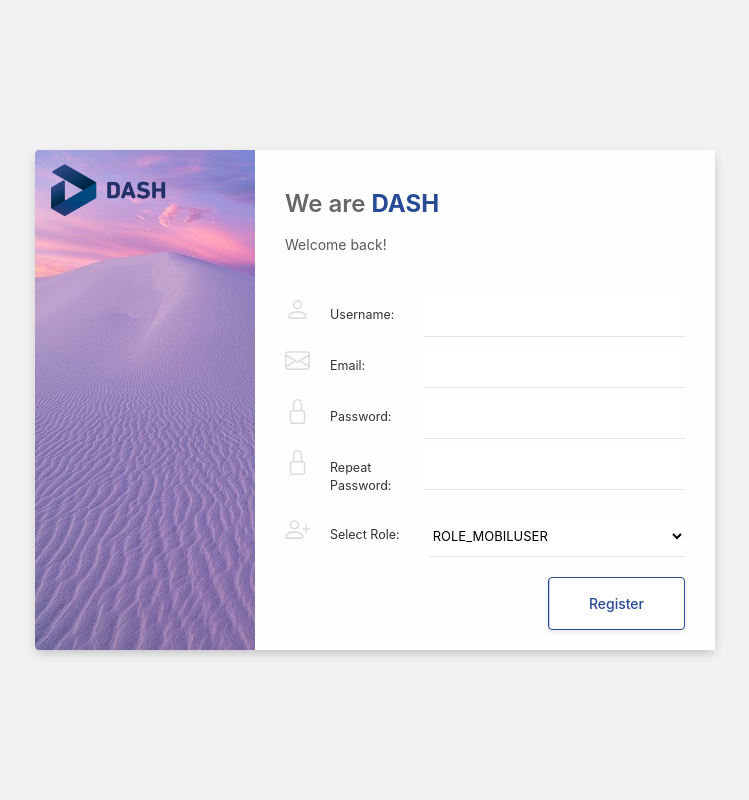
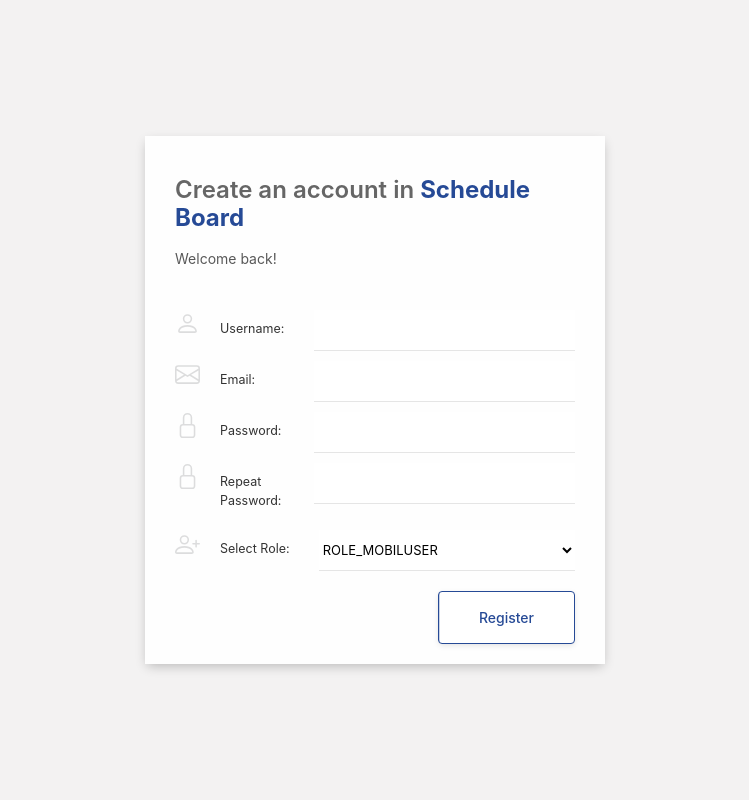
Before and after one commit to naidra/CronJob_symfony_app, a Symfony app: template templates/registration/register.html.twig in a window 1280 px wide. Shown: the whole page, without its empty margins (265-1014 px from the left). Run offline with Twig, Linux system fonts and the light colour scheme; the template is opened without the code that fills it, so the values that code supplies are empty; form fields are guessed from the names that the template uses; some libraries are stand-ins or nearby versions.

Commit message:
Style changes on register & login forms

```diff
--- a/templates/home/mobileIndex.html.twig
+++ b/templates/home/mobileIndex.html.twig
@@ -98,8 +98,8 @@
     </div>
 
     <script>
-        const socket = new WebSocket(location.origin.replace('https', 'ws').replace(':8000', '') + ':3001'); // for localhost
-        // const socket = new WebSocket(location.origin.replace('https', 'wss').replace(':8000', '') + '/wss/'); // for server
+        // const socket = new WebSocket(location.origin.replace('https', 'ws').replace(':8000', '') + ':3001'); // for localhost
+        const socket = new WebSocket(location.origin.replace('https', 'wss').replace(':8000', '') + '/wss/'); // for server
         socket.addEventListener("open", function() {
             console.log("CONNECTED");
         });
--- a/templates/registration/register.html.twig
+++ b/templates/registration/register.html.twig
@@ -24,14 +24,11 @@
 
     <div class="register-container">
         <div class="register-session">
-            <div class="left">
-                <img class="register-left-logo" src="./images/DASH_LOGO.png">
-            </div>
             <div class="register-right">
                 <form class="register" method="post">
                     {{ form_start(form) }}
-                        <h4 class="register-card-title">We are
-                            <span class="register-card-title-name-highlight">DASH</span>
+                        <h4 class="register-card-title">Create an account in
+                            <span class="register-card-title-name-highlight">Schedule Board</span>
                         </h4>
                         <p class="register-card-content">Welcome back!</p>
                         <div class="register-floating-label">
```
Also changed, not shown: Instructions_screenshots/Screenshot 2022-08-22 093926.png (deleted), 2 other files.
